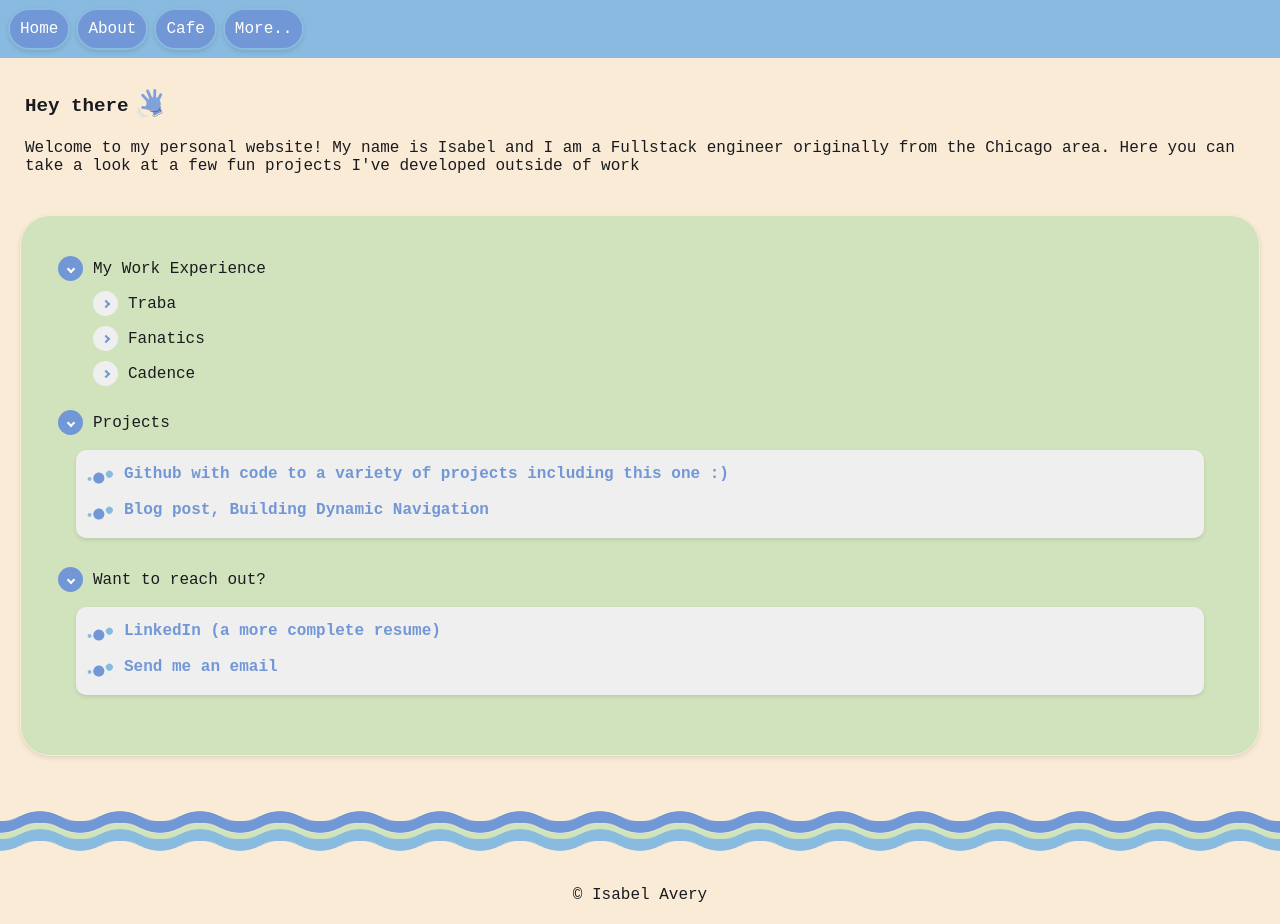
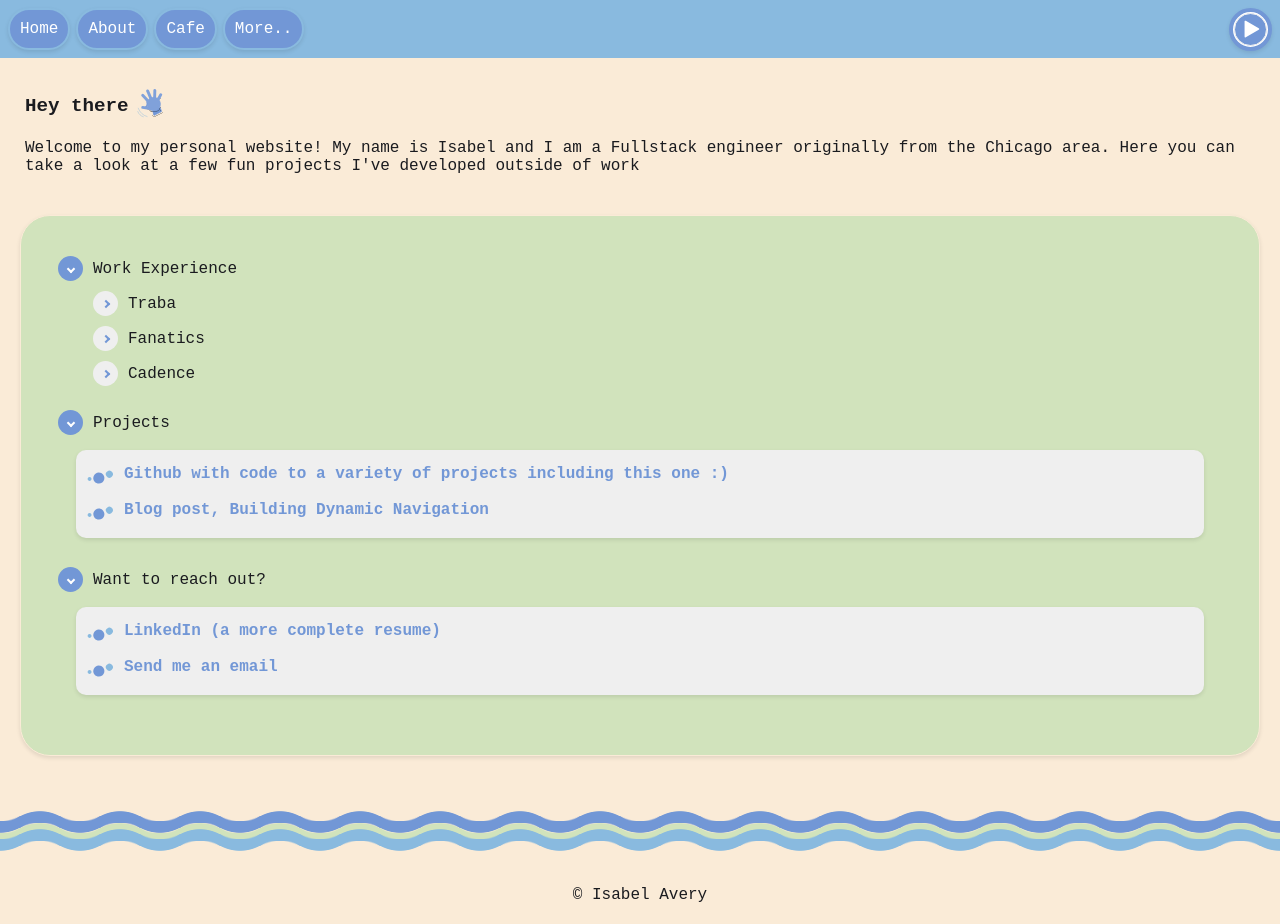
Before and after one commit to isabelmavery/portfolio, a React (Vite) app in the folder client/: page / in a window 1280 px wide. Built offline with nearby package versions, Linux system fonts and the light colour scheme; no server answers.

Commit message:
refactor: move music player

```diff
--- a/client/src/App/App.jsx
+++ b/client/src/App/App.jsx
@@ -9,7 +9,6 @@ import About from "../About/About";
 import MusicPlayer from "../MusicPlayer/MusicPlayer";
 import ForFun from "../Pages/ForFun";
 import CoffeeShop from "../CoffeeShop/CoffeeShop";
-import Divider from "../Divider/Divider";
 import MultiColorDivider from "../Divider/MultiColorDivider";
 
 export default function App() {
@@ -28,6 +27,7 @@ export default function App() {
         <div className="menu-item">
           <Link to="fun">More..</Link>
         </div>
+        <MusicPlayer />
       </div>
 
       <div className="content-container">
--- a/client/src/Menu/menuData.js
+++ b/client/src/Menu/menuData.js
@@ -1,7 +1,7 @@
 export const isabelsTopNav = [
   {
     id: 1,
-    value: "My Work Experience",
+    value: "Work Experience",
     children: [
       {
         id: 2,
--- a/client/src/MusicPlayer/MusicPlayer.css
+++ b/client/src/MusicPlayer/MusicPlayer.css
@@ -1,12 +1,14 @@
 .music-container {
-    /* Align with center of menu buttons */
-    margin-left: 16px;
-    margin-bottom: 10px;
+  margin-left: auto;
+  margin-right: 8px;
+  display: flex;
+  align-items: center;
+  height: 100%;
 }
 
 @media screen and (max-width: 425px) {
   .music-container {
-        margin-left: 21px;
+    display: none;
   }
 }
 
@@ -16,18 +18,18 @@
   align-items: center;
 
   box-shadow: var(--basic-box-shadow);
-    height: 45px;
-    width: 45px;
+  height: 35px;
+  width: 35px;
   border-radius: 100%;
   background-color: white;
-    border: 4px solid var(--pretty-blue);
+  border: 4px solid var(--pretty-purple);
 }
 
 button.music {
-    --button-size: 40px;
+  --button-size: 33px;
 
   display: flex;
-    background-color: var(--pretty-blue);
+  background-color: var(--pretty-purple);
   justify-content: center;
   align-items: center;
   cursor: pointer;
@@ -36,17 +38,14 @@ button.music {
   width: var(--button-size);
   border-radius: 100%;
   border: 1px solid var(--button-grey);
-
 }
 
-
 .play-container:hover {
-   border: 4px solid var(--pretty-purple)
-
+  border: 4px solid var(--pretty-blue);
 }
 
 .play-container:hover button.music {
-    background-color: var(--pretty-purple);
+  background-color: var(--pretty-blue);
 }
 
 button.music svg {
@@ -56,13 +55,3 @@ button.music svg {
   align-items: center;
   height: 20px;
 }
-
-.vibration {
-    display: none;
-    height: 30px;
-    width: 30px;
-    border-radius: 100%;
-    border: 4px solid var(--pretty-purple);
-    border-color: transparent  var(--pretty-purple) transparent transparent;
-    transform: rotate(-45deg);
-}
--- a/client/src/MusicPlayer/MusicPlayer.jsx
+++ b/client/src/MusicPlayer/MusicPlayer.jsx
@@ -1,34 +1,39 @@
-import { useState } from 'react'
-import { useSound } from 'use-sound'
-import spanishGuitar from '../sounds/spanish_guitar_loop.mp3'
-import './MusicPlayer.css'
+import { useState } from "react";
+import { useSound } from "use-sound";
+import spanishGuitar from "../sounds/spanish_guitar_loop.mp3";
+import "./MusicPlayer.css";
 
-function Animation() {
-  return <div className='vibration'/>
-}
 export default function MusicPlayer() {
-    const [isPlaying, setIsPlaying] = useState(false)
+  const [isPlaying, setIsPlaying] = useState(false);
   const [play, { stop }] = useSound(spanishGuitar, { loop: true });
   return (
     <div className="music-container">
-        <Animation/>
       <div className="play-container">
         <button
           className={isPlaying ? "active music" : "music"}
           onClick={() => {
             if (isPlaying) {
-                    stop()
-                    setIsPlaying(false)
+              stop();
+              setIsPlaying(false);
             } else {
-                    play()
-                    setIsPlaying(true)
+              play();
+              setIsPlaying(true);
             }
           }}
         >
-            <svg fill="white" data-encore-id="icon" role="img" aria-hidden="true" viewBox="0 0 16 16" className="Svg-sc-ytk21e-0 dYnaPI">
-                {!isPlaying ? <path d="M3 1.713a.7.7 0 0 1 1.05-.607l10.89 6.288a.7.7 0 0 1 0 1.212L4.05 14.894A.7.7 0 0 1 3 14.288V1.713z"></path>
-                : <path d="M2.7 1a.7.7 0 0 0-.7.7v12.6a.7.7 0 0 0 .7.7h2.6a.7.7 0 0 0 .7-.7V1.7a.7.7 0 0 0-.7-.7H2.7zm8 0a.7.7 0 0 0-.7.7v12.6a.7.7 0 0 0 .7.7h2.6a.7.7 0 0 0 .7-.7V1.7a.7.7 0 0 0-.7-.7h-2.6z"></path>
-                }
+          <svg
+            fill="white"
+            data-encore-id="icon"
+            role="img"
+            aria-hidden="true"
+            viewBox="0 0 16 16"
+            className="Svg-sc-ytk21e-0 dYnaPI"
+          >
+            {!isPlaying ? (
+              <path d="M3 1.713a.7.7 0 0 1 1.05-.607l10.89 6.288a.7.7 0 0 1 0 1.212L4.05 14.894A.7.7 0 0 1 3 14.288V1.713z"></path>
+            ) : (
+              <path d="M2.7 1a.7.7 0 0 0-.7.7v12.6a.7.7 0 0 0 .7.7h2.6a.7.7 0 0 0 .7-.7V1.7a.7.7 0 0 0-.7-.7H2.7zm8 0a.7.7 0 0 0-.7.7v12.6a.7.7 0 0 0 .7.7h2.6a.7.7 0 0 0 .7-.7V1.7a.7.7 0 0 0-.7-.7h-2.6z"></path>
+            )}
           </svg>
         </button>
       </div>
```
Lines whose indentation alone changed are shown as unchanged.
